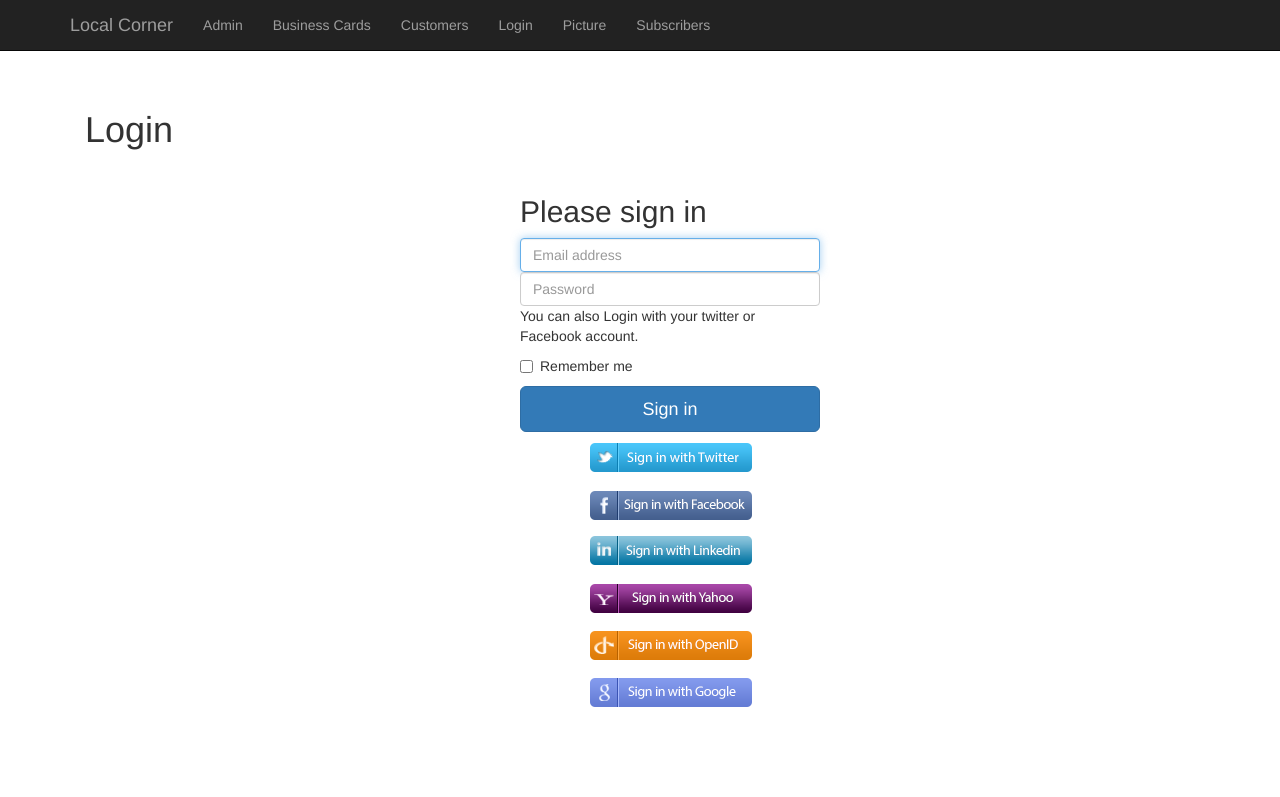
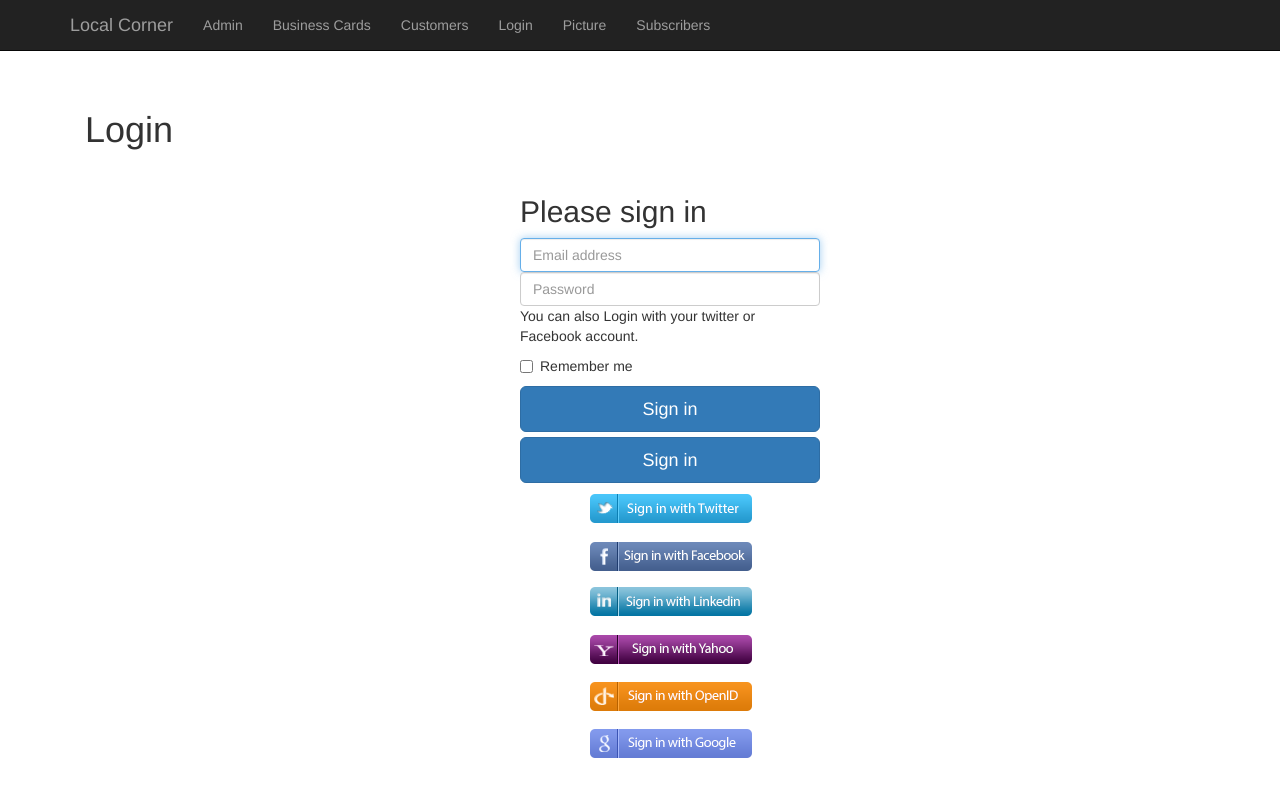
Before and after one commit to davidfekke/lcorner, a Jekyll site: the page built from login.html, in a window 1280 px wide. Shown: the top 797 px of the page. Built offline with Jekyll 4.4.1, drawn with Linux system fonts in a browser that asks for light colours; nearby versions of some CDN libraries.

Commit message:
Adding change to login

```diff
--- a/login.html
+++ b/login.html
@@ -21,6 +21,7 @@ permalink: /login/
         </label>
     </div>
     <button class="btn btn-lg btn-primary btn-block" onclick="location.href='{{ site.baseurl }}/subscribers/'">Sign in</button>
+    <button class="btn btn-lg btn-primary btn-block" onclick="location.href='{{ site.baseurl }}/forgotpassword/'">Sign in</button>
     <div class="text-center"><img src="/lcorner/images/Social_signin.png" alt="Social Logins" /></div>
     </form>
 
```
